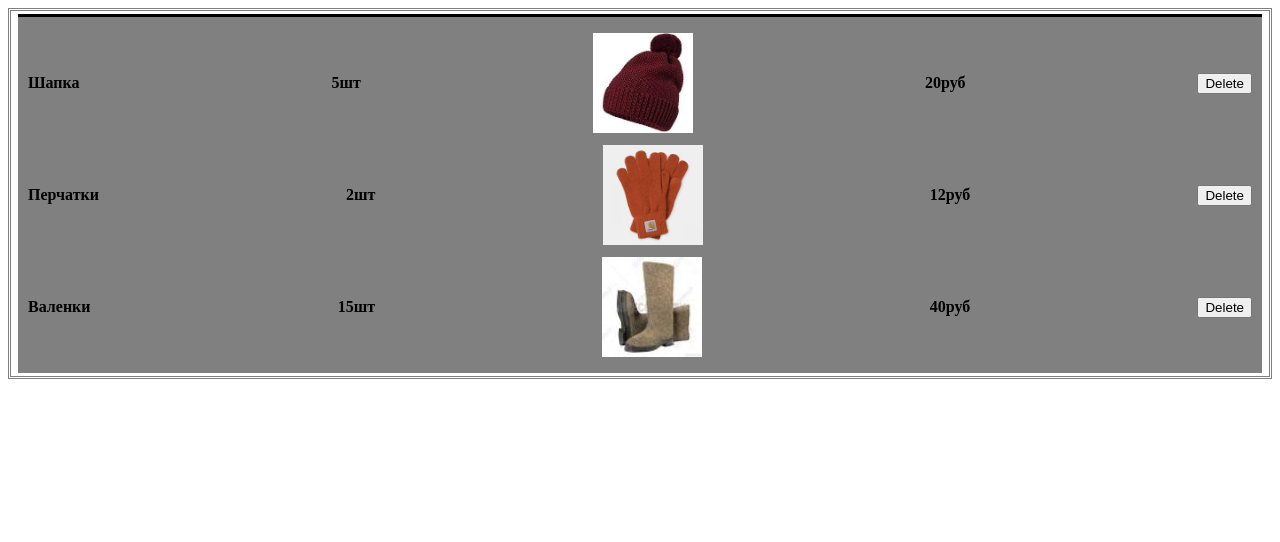
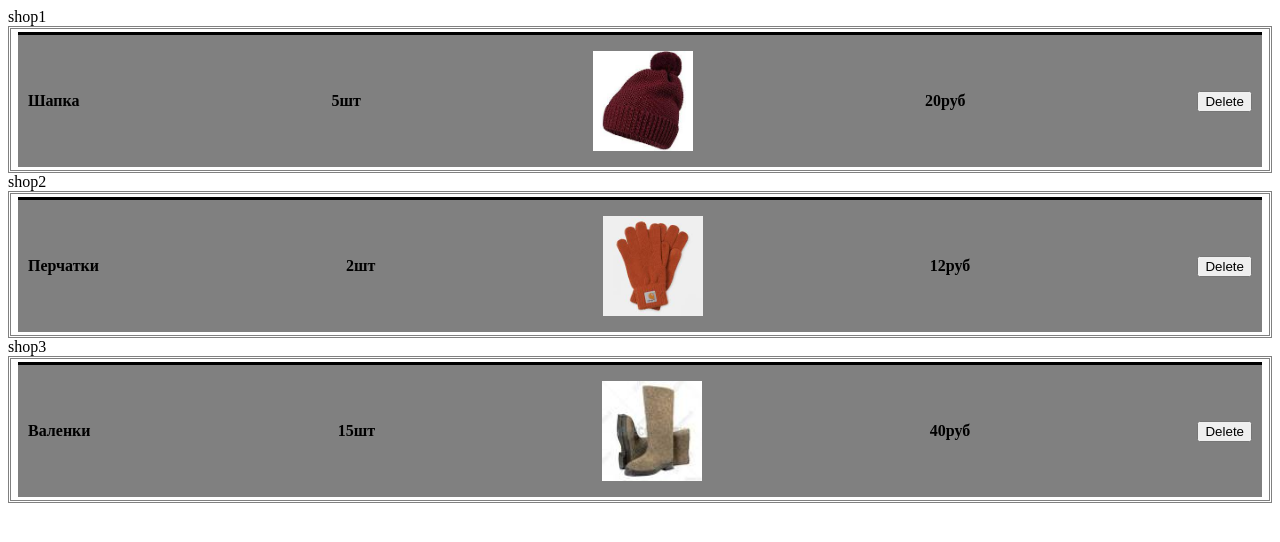
Before and after one commit to Piotr-reader/FD3-partsianko, a plain HTML site: page ishop2/index.html in a window 1280 px wide. Drawn offline with nearby package versions, Linux system fonts and the light colour scheme.

Commit message:
feat: component Shop And Item

```diff
--- a/ishop2/Item.js
+++ b/ishop2/Item.js
@@ -2,6 +2,7 @@ const Item = React.createClass({
   displayName: "Item",
 
   propTypes: {
+    shop: React.PropTypes.string.isRequired,
     startItem: React.PropTypes.arrayOf(
       React.PropTypes.shape({
         code: React.PropTypes.number.isRequired,
@@ -17,7 +18,7 @@ const Item = React.createClass({
     return {
       // changeColor: color,
       selectedItemCode: "",
-      deleteItem: this.props.startItem.slice(),
+      deleteItem: this.props.startItem,
     };
   },
   changeColor: function (EO) {
@@ -53,16 +54,19 @@ const Item = React.createClass({
   },
 
   render: function () {
-    var itemCode = this.state.deleteItem.map((item) =>
-      React.DOM.div(
+    var itemCode = this.state.deleteItem.map((item) => {
+      if (item.shop === this.props.shop) {
+        return React.DOM.div(
           { key: item.code, className: "Item", onClick: this.changeColor },
           React.DOM.span({ className: "Name" }, item.item),
           React.DOM.span({ className: "Quantity" }, item.quantity + "шт"),
           React.DOM.img({ className: "Img", src: item.img, alt: "img" }),
           React.DOM.span({ className: "Price" }, item.price + "руб"),
           React.DOM.input({ className: item.code, type: "button", value: "Delete", onClick: this.deleteItem })
-      )
         );
+      }
+    });
+
     return React.DOM.div({ className: "Item" }, React.DOM.div({ className: "Items" }, itemCode));
   },
 });
--- a/ishop2/Shop.js
+++ b/ishop2/Shop.js
@@ -21,7 +21,13 @@ const Shop = React.createClass({
   },
 
   render: function () {
-    let shopName = this.state.item.map((item) => React.DOM.div({ key: item.code }, React.DOM.span({ key: item.code, className: "nameShop" }, item.shop)));
+    let shopName = this.state.item.map((item) =>
+      React.DOM.div(
+        { key: item.code, className: "component" },
+        React.DOM.span({ key: item.code, className: "nameShop" }, item.shop),
+        React.createElement(Item, { startItem: this.props.startItem, shop: item.shop })
+      )
+    );
 
     return React.DOM.div({ className: "Shop" }, shopName);
   },
```
Also changed, not shown: ishop2/index.html (+1 -1 lines). Lines whose indentation alone changed are shown as unchanged.
